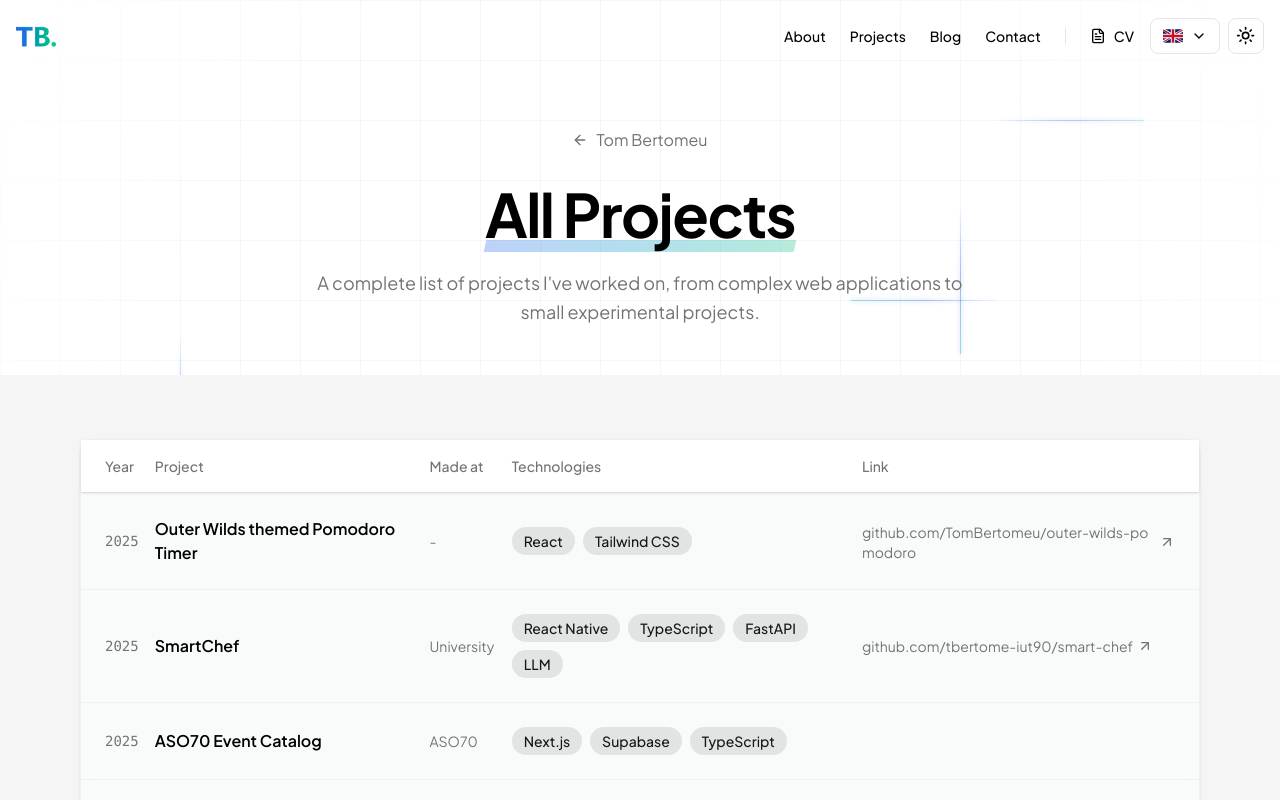
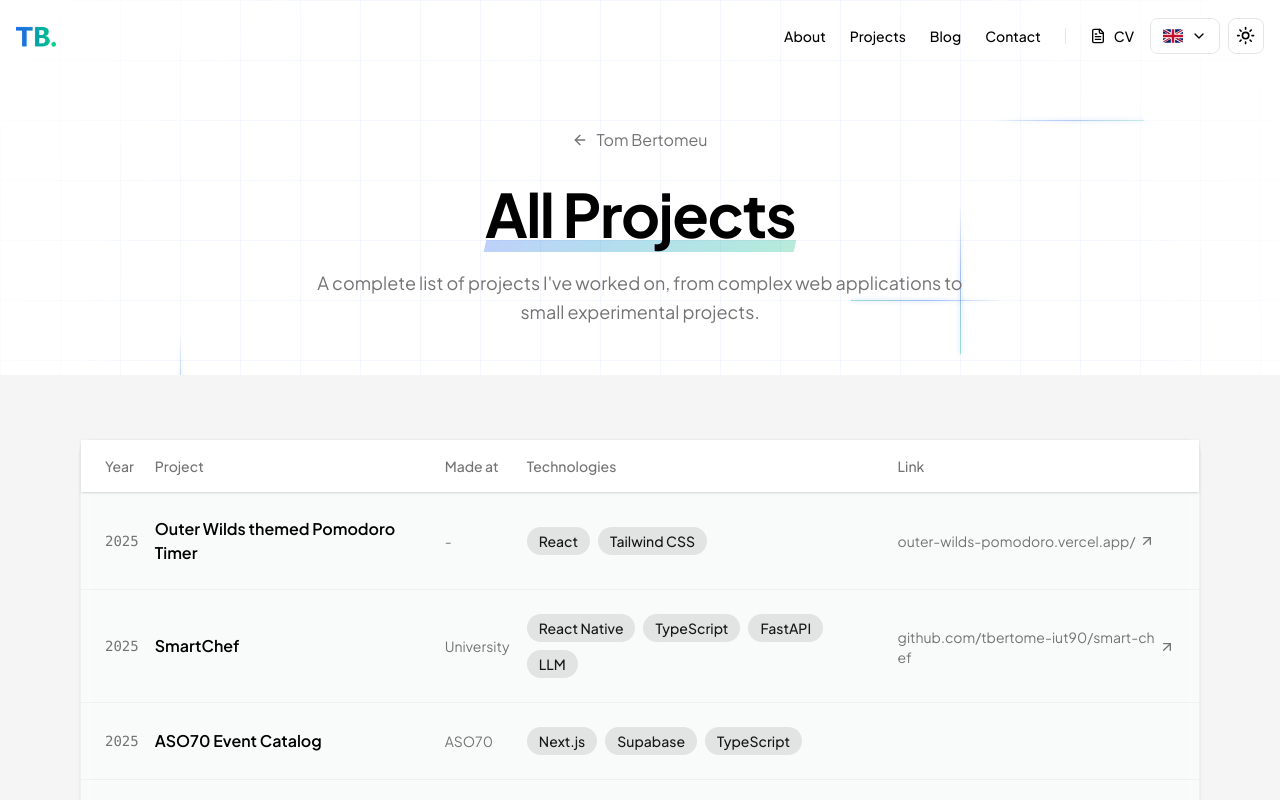
Before and after one commit to TomBertomeu/Portfolio, a Next.js app: page /projects in a window 1280 px wide. Shown: the top 800 px of the page. Built offline with nearby package versions, Linux system fonts and the light colour scheme.

Commit message:
fix: update project link for Outer Wilds Pomodoro

```diff
--- a/data/projects.ts
+++ b/data/projects.ts
@@ -35,7 +35,7 @@ const projectsData: ProjectData[] = [
       en: "A productivity timer inspired by the Outer Wilds game universe."
     },
     image: "/images/projects/pomodoro.jpg",
-    link: "https://github.com/TomBertomeu/outer-wilds-pomodoro",
+    link: "https://outer-wilds-pomodoro.vercel.app/",
     featured: false,
     year: "2025",
     badges: [
```
